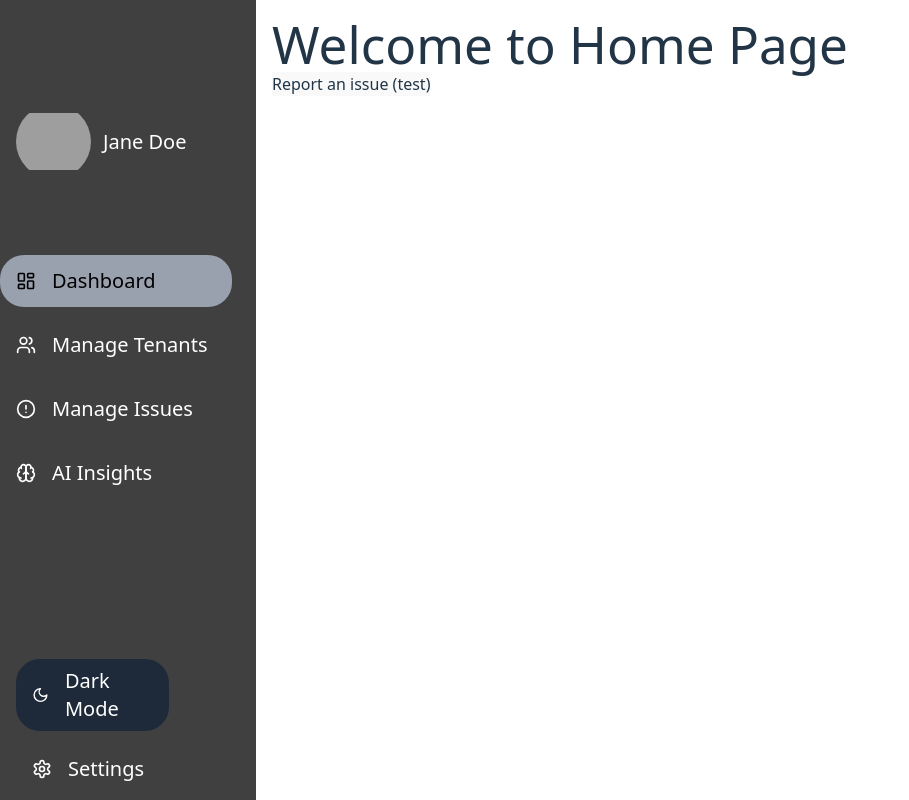
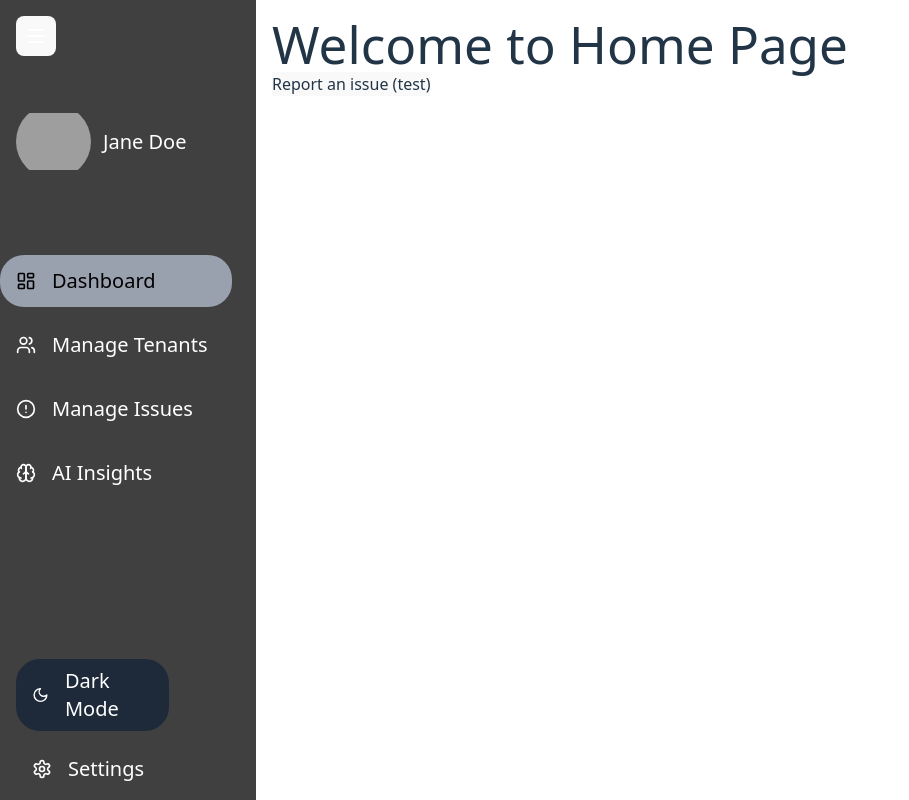
Before and after one commit to djneill/apartment_portal, a React (Vite) app in the folder frontend/: page /home in a window 1280 px wide. Shown: the top 800 px of the page, without its empty margins (0-909 px from the left). Built offline with nearby package versions, Linux system fonts and the light colour scheme; grey boxes are pictures that could not be loaded.

Commit message:
button show-hide navbar

```diff
--- a/frontend/src/components/Layout.tsx
+++ b/frontend/src/components/Layout.tsx
@@ -1,12 +1,32 @@
+import React, { useState } from 'react';
 import SideNavbar from './navbar/SideNavbar';
 import { Outlet } from 'react-router-dom';
+import { Menu } from 'lucide-react';
 
 const MainLayout = () => {
+  const [isSidebarVisible, setIsSidebarVisible] = useState(true);
+
+  const toggleSidebar = () => {
+    setIsSidebarVisible(!isSidebarVisible);
+  };
+
   return (
     <div className="flex">
-      <aside className="w-64 bg-gray-800 text-white">
+      <button
+        onClick={toggleSidebar}
+        className="fixed top-4 left-4 p-2 text-white bg-gray-800 rounded-lg z-50"
+      >
+        <Menu size={24} />
+      </button>
+
+      <aside
+        className={`w-64 bg-gray-800 text-white transition-transform duration-300 ${
+          isSidebarVisible ? 'translate-x-0' : '-translate-x-full'
+        }`}
+      >
         <SideNavbar />
       </aside>
+
       <main className="flex-1 p-4 overflow-y-auto">
         <Outlet />
       </main>
```
